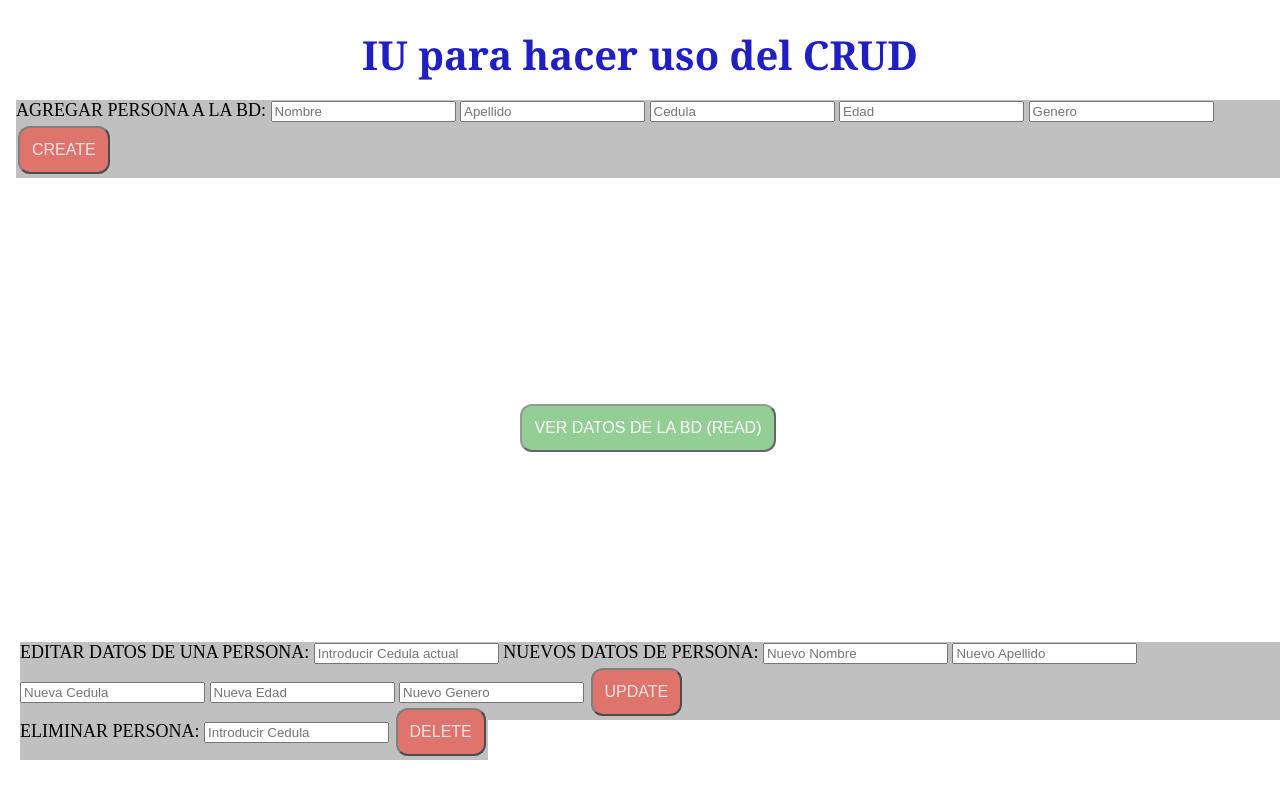
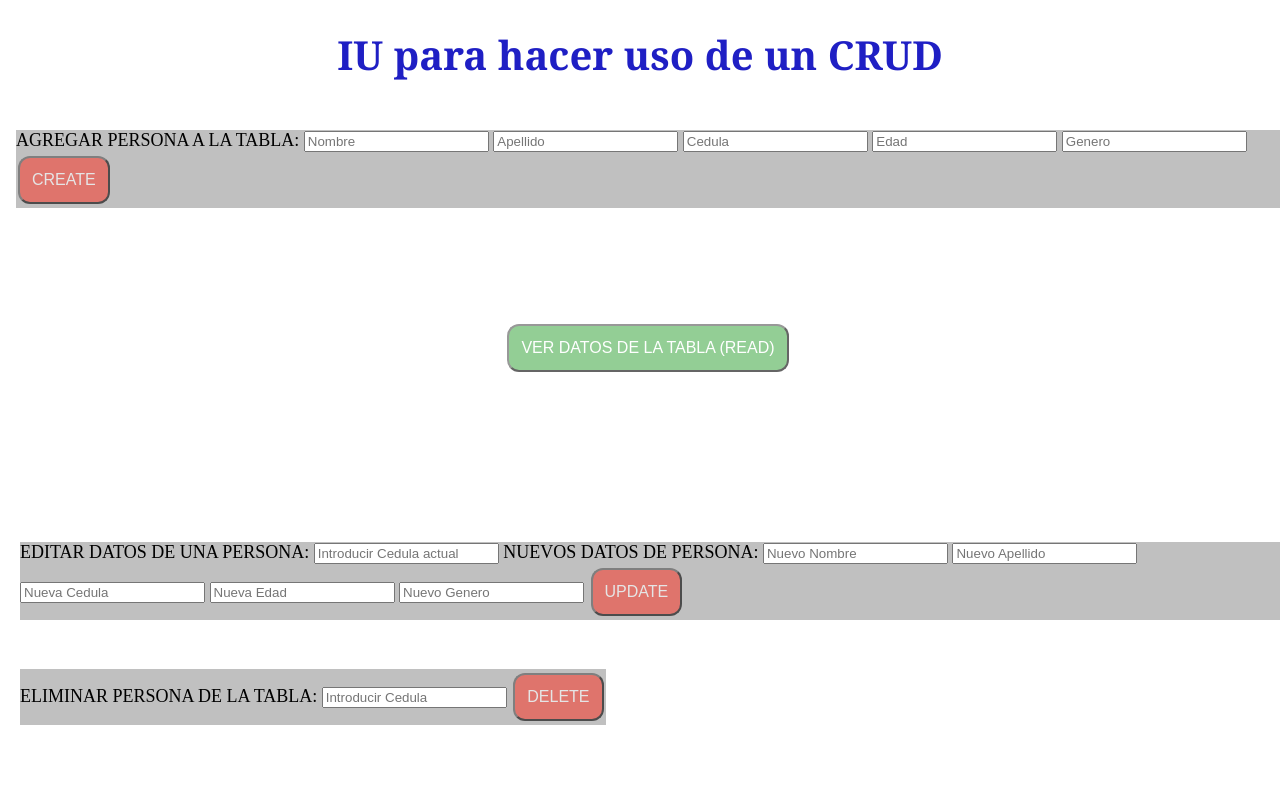
Before and after one commit to alonfigue/crud-nodejs-postgre, a website: page frontend.html in a window 1280 px wide. Drawn offline with Linux system fonts and the light colour scheme.

Commit message:
touches with the frontend

```diff
--- a/frontend.html
+++ b/frontend.html
@@ -59,15 +59,15 @@
 
         .db-button {
             position: absolute;
-        top: 50%;
+            top: 40%;
             width: 100%;
             text-align: center;
-        font-size: 18px;
+            font-size: 25px;
         }
 
         .top-left-sided {
             position: absolute;
-        top: 100px;
+            top: 130px;
             left: 16px;
             font-size: 18px;
             background-color: silver;
@@ -83,7 +83,7 @@
 
         .above-delete {
             position: absolute;
-        bottom: 80px;
+            bottom: 180px;
             left: 20px;
             font-size: 18px;
             background-color: silver;
@@ -91,7 +91,7 @@
 
         .left-side {
             position: absolute;
-        bottom: 40px;
+            bottom: 75px;
             left: 20px;
             font-size: 18px;
             background-color: silver;
@@ -101,11 +101,11 @@
 </head>
 <body>
 
-    <h1 id="Titulo">IU para hacer uso del CRUD</h1>
+    <h1 id="Titulo">IU para hacer uso de un CRUD</h1>
 
     <div class="top-left-sided">
         <form action="/personas/create" method="POST">
-    <label for="create">AGREGAR PERSONA A LA BD:</label>
+            <label for="create">AGREGAR PERSONA A LA TABLA:</label>
             <input placeholder="Nombre" type="text" name="nom" id="nom">
             <input placeholder="Apellido" type="text" name="ap" id="ap">
             <input placeholder="Cedula" type="text" name="ci" id="ci">
@@ -118,7 +118,7 @@
 
     <div class="db-button">
         <form action="/personas/get" method="GET">
-    <input class="green-button" type="submit" value="VER DATOS DE LA BD (READ)">
+            <input class="green-button" type="submit" value="VER DATOS DE LA TABLA (READ)">
         </form>
     </div>
 
@@ -140,7 +140,7 @@
 
     <div class="left-side">
         <form action="/personas/delete" method="POST">
-    <label for="delete">ELIMINAR PERSONA:</label>
+            <label for="delete">ELIMINAR PERSONA DE LA TABLA:</label>
             <input placeholder="Introducir Cedula" type="text" name="delete" id="delete">
             <input class="red-button" type="submit" value="DELETE">
         </form>
```
Also changed, not shown: index.js (+7 -7 lines). Lines whose indentation alone changed are shown as unchanged.
